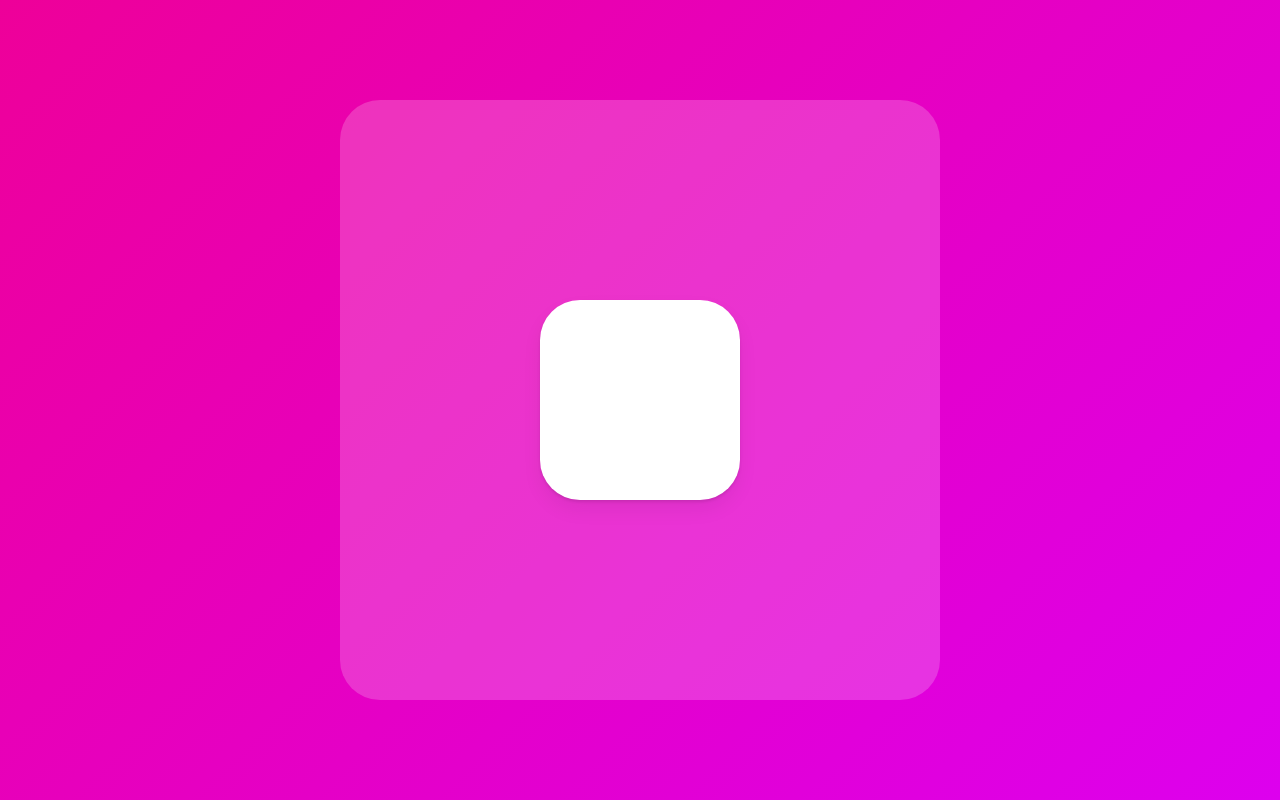
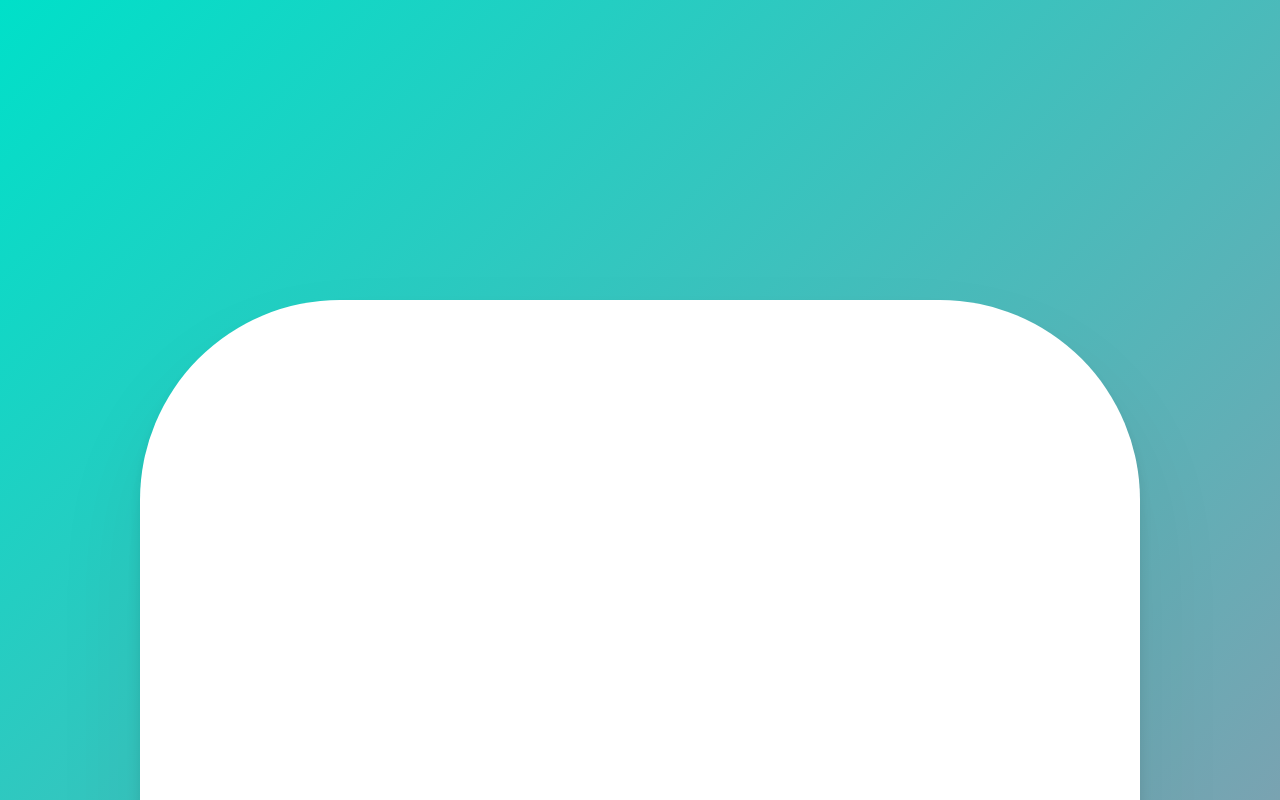
Before and after one commit to Yejiin21/Framer-motion, a React (Vite) app in the folder Nexflix-clone/: page / in a window 1280 px wide. Shown: the top 800 px of the page. Built offline with nearby package versions, Linux system fonts and the light colour scheme.

Commit message:
Scroll motion 구현

```diff
--- a/Nexflix-clone/src/App.tsx
+++ b/Nexflix-clone/src/App.tsx
@@ -1,24 +1,17 @@
 import styled from "styled-components";
-import { motion } from "framer-motion";
-import { useRef } from "react";
+import {
+  motion,
+  useMotionValue,
+  useTransform,
+  useViewportScroll,
+} from "framer-motion";
 
-const Wrapper = styled.div`
-  height: 100vh;
+const Wrapper = styled(motion.div)`
+  height: 200vh;
   width: 100vw;
   display: flex;
   justify-content: center;
   align-items: center;
-`;
-
-const BiggerBox = styled.div`
-  width: 600px;
-  height: 600px;
-  background-color: rgba(255, 255, 255, 0.2);
-  border-radius: 40px;
-  display: flex;
-  justify-content: center;
-  align-items: center;
-  overflow: hidden;
 `;
 
 const Box = styled(motion.div)`
@@ -31,26 +24,22 @@
     0 10px 20px rgba(0, 0, 0, 0.06);
 `;
 
-const boxVariants = {
-  hover: { scale: 1.5, rotateZ: 90 },
-  click: { scale: 1, borderRadius: "100px" },
-};
-
 function App() {
-  const biggerBoxRef = useRef<HTMLDivElement>(null);
+  const x = useMotionValue(0);
+  const rotateZ = useTransform(x, [-800, 800], [-360, 360]);
+  const gradient = useTransform(
+    x,
+    [-800, 800],
+    [
+      "linear-gradient(135deg, rgb(0, 210, 238), rgb(0, 83, 238))",
+      "linear-gradient(135deg, rgb(0, 238, 155), rgb(238, 178, 0))",
+    ]
+  );
+  const { scrollYProgress } = useViewportScroll();
+  const scale = useTransform(scrollYProgress, [0, 1], [1, 5]);
   return (
-    <Wrapper>
-      <BiggerBox ref={biggerBoxRef}>
-        <Box
-          drag
-          dragConstraints={biggerBoxRef}
-          dragSnapToOrigin
-          dragElastic={0.5}
-          variants={boxVariants}
-          whileHover="hover"
-          whileTap="click"
-        />
-      </BiggerBox>
+    <Wrapper style={{ background: gradient }}>
+      <Box style={{ x, rotateZ, scale }} drag="x" dragSnapToOrigin />
     </Wrapper>
   );
 }
--- a/Nexflix-clone/src/main.tsx
+++ b/Nexflix-clone/src/main.tsx
@@ -64,7 +64,6 @@
   font-family: 'Source Sans Pro', sans-serif;
   color:black;
   line-height: 1.2;
-  background:linear-gradient(135deg,#e09,#d0e);
 }
 a {
   text-decoration:none;
```
